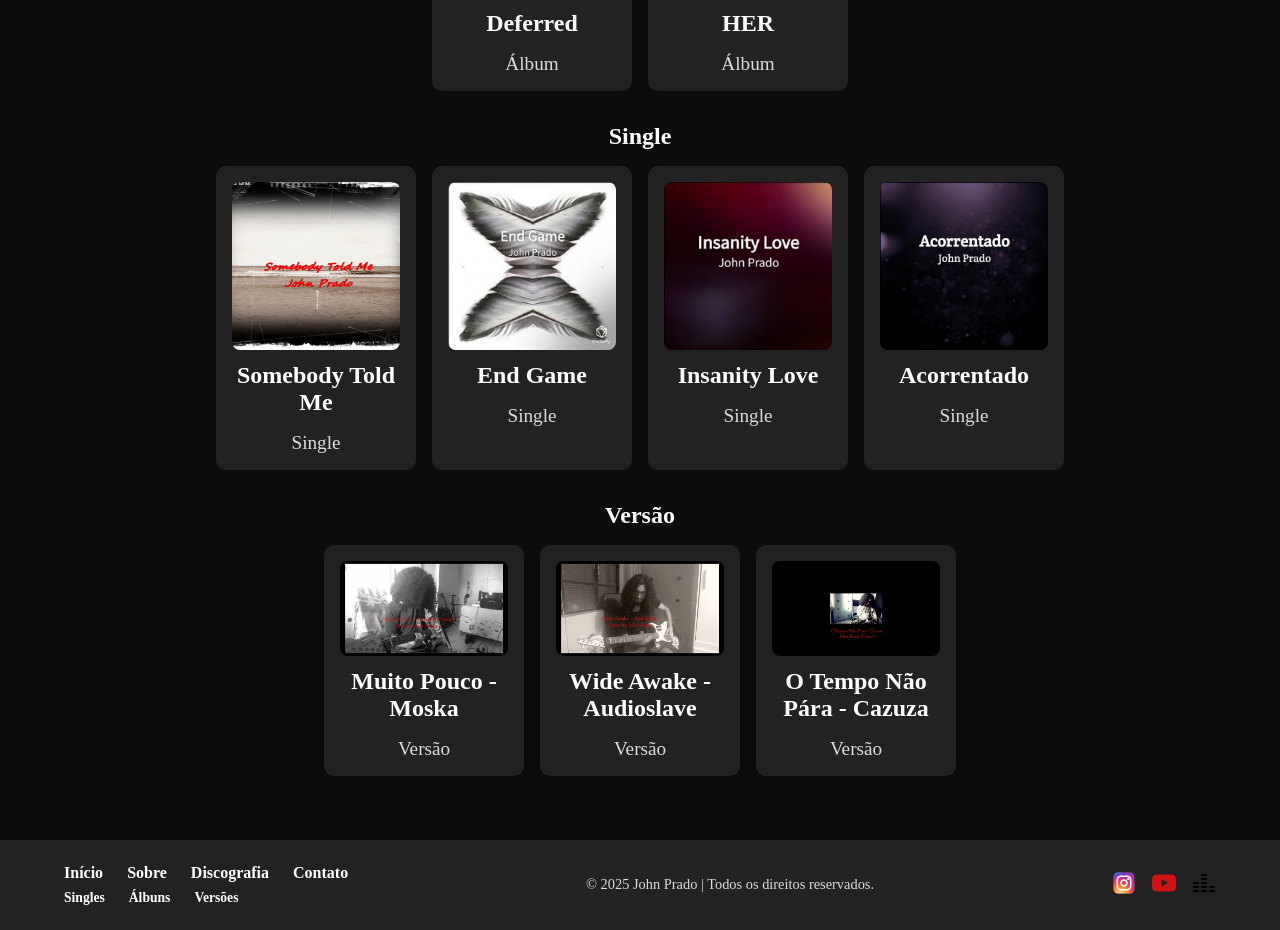
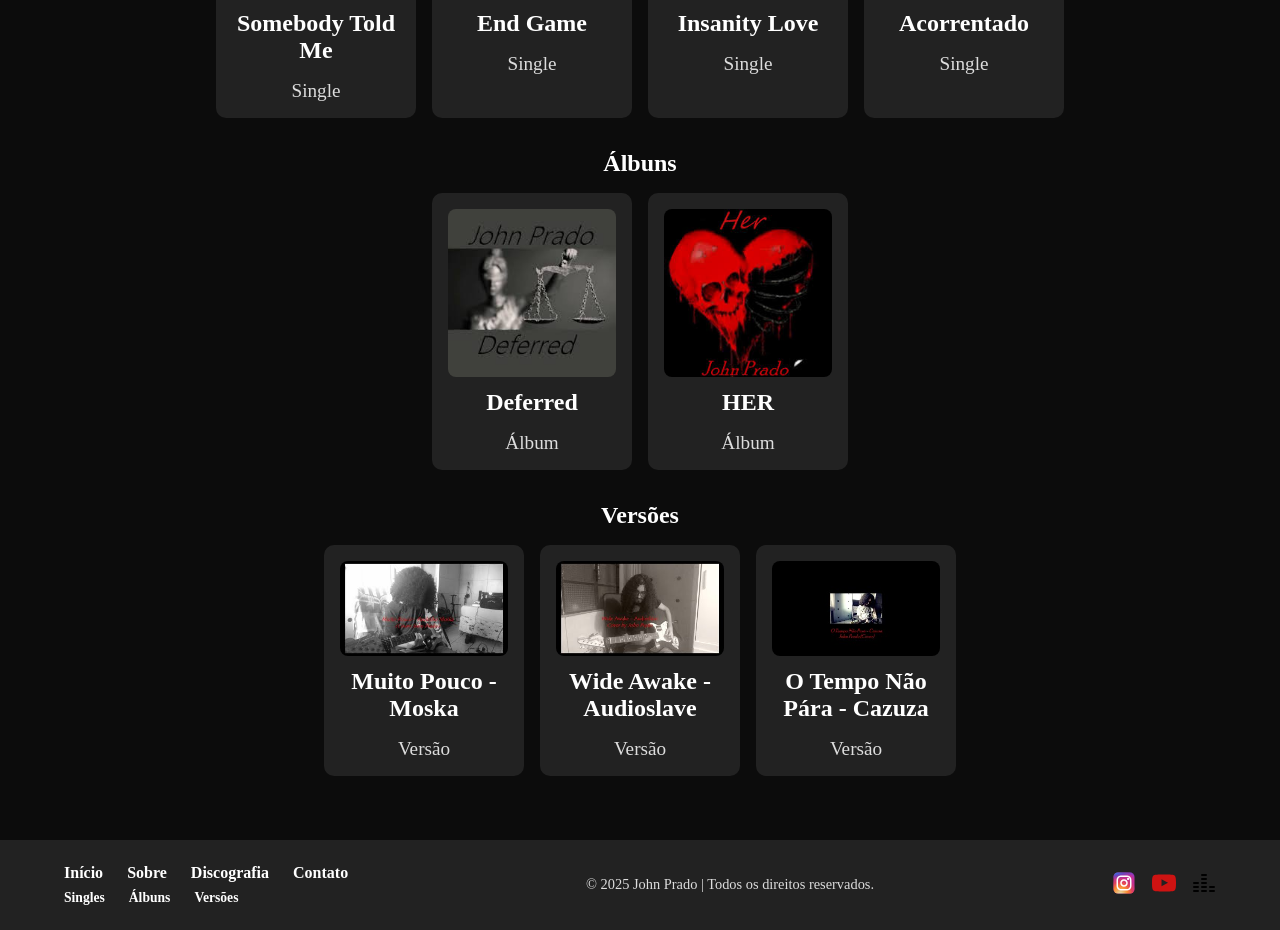
Before and after one commit to joaoluis17/music-portfolio, a Vue app: page / in a window 1280 px wide. Shown: the part 2688-3618 px from the top of the page. Built offline with nearby package versions, Linux system fonts and the light colour scheme.

Commit message:
tela de discografia completa

```diff
--- a/src/components/Footer.vue
+++ b/src/components/Footer.vue
@@ -4,15 +4,15 @@
       <!-- Navegação (à esquerda) -->
       <nav class="footer-nav">
         <ul>
-          <li><router-link to="/">Início</router-link></li>
-          <li><router-link to="/sobre">Sobre</router-link></li>
-          <li><router-link to="/discografia">Discografia</router-link></li>
-          <li><router-link to="/contato">Contato</router-link></li>
+          <li><a href="#inicio">Início</a></li>
+          <li><a href="#sobre">Sobre</a></li>
+          <li><a href="#discografia">Discografia</a></li>
+          <li><a href="#contato">Contato</a></li>
         </ul>
         <ul class="discografia-sub">
-          <li><router-link to="/discografia/singles">Singles</router-link></li>
-          <li><router-link to="/discografia/albuns">Álbuns</router-link></li>
-          <li><router-link to="/discografia/versoes">Versões</router-link></li>
+          <li><a href="#singles">Singles</a></li>
+          <li><a href="#albuns">Álbuns</a></li>
+          <li><a href="#versoes">Versões</a></li>
         </ul>
       </nav>
 
--- a/src/components/Header.vue
+++ b/src/components/Header.vue
@@ -21,7 +21,7 @@
               </li>
               <li>
                 <img :src="require('@/assets/album-icon.svg')" alt="Ícone Álbuns">
-                <a href="#álbuns">Álbuns</a>
+                <a href="#albuns">Álbuns</a>
               </li>
               <li>
                 <img :src="require('@/assets/version-icon.svg')" alt="Ícone Versões">
--- a/src/views/Discography.vue
+++ b/src/views/Discography.vue
@@ -4,11 +4,46 @@
       <h2>Discografia</h2>
       <p>Aqui você encontrará meus álbuns e singles lançados.</p>
 
-      <div v-for="(category, key) in categorizedDiscography" :key="key" class="category-section">
-        <h3>{{ key }}</h3>
+      <!-- Singles -->
+      <div v-if="categorizedDiscography['Single']" id="singles" class="category-section">
+        <h3>Singles</h3>
         <div class="discography-grid">
           <div
-            v-for="(item, index) in category"
+            v-for="(item, index) in categorizedDiscography['Single']"
+            :key="index"
+            class="disc-item"
+            @click="openDetails(item)"
+          >
+            <img :src="item.cover" :alt="item.title" class="cover" />
+            <h3>{{ item.title }}</h3>
+            <p>{{ item.type }}</p>
+          </div>
+        </div>
+      </div>
+
+      <!-- Álbum -->
+      <div v-if="categorizedDiscography['Álbum']" id="albuns" class="category-section">
+        <h3>Álbuns</h3>
+        <div class="discography-grid">
+          <div
+            v-for="(item, index) in categorizedDiscography['Álbum']"
+            :key="index"
+            class="disc-item"
+            @click="openDetails(item)"
+          >
+            <img :src="item.cover" :alt="item.title" class="cover" />
+            <h3>{{ item.title }}</h3>
+            <p>{{ item.type }}</p>
+          </div>
+        </div>
+      </div>
+
+      <!-- Versões -->
+      <div v-if="categorizedDiscography['Versão']" id="versoes" class="category-section">
+        <h3>Versões</h3>
+        <div class="discography-grid">
+          <div
+            v-for="(item, index) in categorizedDiscography['Versão']"
             :key="index"
             class="disc-item"
             @click="openDetails(item)"
@@ -57,7 +92,7 @@ export default {
           cover: require("@/assets/capa-deferred.jpeg"),
           description: "Esse é meu último lançamento, um EP que contém 5 músicas sendo 4 inéditas e uma remasterização.",
           tracks: ["01 - I Don't Wanna More War", "02 - Life Machine", "03 - Refúgio", "04 - Deferred", "05 - O Evento"],
-          video: "https://www.youtube.com/watch?v=MMZ1Q6rsgbE&list=OLAK5uy_mbjyNGVih0T_xpckHunl0SCarYoR45CsA"
+          video: "https://www.youtube.com/embed/MMZ1Q6rsgbE?list=OLAK5uy_mbjyNGVih0T_xpckHunl0SCarYoR45CsA"
         },
         {
           title: "Somebody Told Me",
@@ -65,7 +100,7 @@ export default {
           cover: require("@/assets/capa-somebody-told-me.jpeg"),
           description: "Single lançado em 2020.",
           tracks: ["Somebody Told Me"],
-          video: "https://www.youtube.com/watch?v=6QxB6oeVzgk&list=PLdKtehzRUkBuTcW0oBm4nizaBhAWp79hf&index=4"
+          video: "https://www.youtube.com/embed/6QxB6oeVzgk?list=PLdKtehzRUkBuTcW0oBm4nizaBhAWp79hf&index=4"
         },
         {
           title: "HER",
@@ -73,15 +108,15 @@ export default {
           cover: require("@/assets/capa-her.jpeg"),
           description: "Meu primeiro EP lançado, no começo de 2020 com 6 músicas inéditas.",
           tracks: ["01 - Fix You", "02 - HER", "03 - Mess On My Mind", "04 - Changes", "05 - Between Music and Photos", "06 - Gone"],
-          video: "https://www.youtube.com/watch?v=RmiCMrWEFGw&list=PLdKtehzRUkBtavopYNzxOvp2tbDiOXo_I&index=2"
+          video: "https://www.youtube.com/embed/RmiCMrWEFGw?list=PLdKtehzRUkBtavopYNzxOvp2tbDiOXo_I&index=2"
         },
         {
           title: "End Game",
           type: "Single",
           cover: require("@/assets/capa-end-game.jpeg"),
-          description: "Single lançado no final de 2019. Esse foi o 3º Single lançado na minha carreira..",
+          description: "Single lançado no final de 2019. Esse foi o 3º Single lançado na minha carreira.",
           tracks: ["End Game"],
-          video: "https://www.youtube.com/watch?v=vU5jB6MzGQU&list=PLdKtehzRUkBuTcW0oBm4nizaBhAWp79hf&index=3"
+          video: "https://www.youtube.com/embed/vU5jB6MzGQU?list=PLdKtehzRUkBuTcW0oBm4nizaBhAWp79hf&index=3"
         },
         {
           title: "Insanity Love",
@@ -89,7 +124,7 @@ export default {
           cover: require("@/assets/capa-insanity-love.jpeg"),
           description: "Single lançado em 2019. Esse foi o 2º Single lançado na minha carreira.",
           tracks: ["Insanity Love"],
-          video: "https://www.youtube.com/watch?v=ickIr__1BN0&list=PLdKtehzRUkBuTcW0oBm4nizaBhAWp79hf&index=2"
+          video: "https://www.youtube.com/embed/ickIr__1BN0?list=PLdKtehzRUkBuTcW0oBm4nizaBhAWp79hf&index=2"
         },
         {
           title: "Acorrentado",
@@ -97,7 +132,7 @@ export default {
           cover: require("@/assets/capa-acorrentado.jpg"),
           description: "Primeiro Single lançado na minha carreira. Lançamento em agosto em 2019.",
           tracks: ["Acorrentado"],
-          video: "https://www.youtube.com/watch?v=pWaJbm_nGpU&list=PLdKtehzRUkBuTcW0oBm4nizaBhAWp79hf&index=1"
+          video: "https://www.youtube.com/embed/pWaJbm_nGpU?list=PLdKtehzRUkBuTcW0oBm4nizaBhAWp79hf&index=1"
         },
         {
           title: "Muito Pouco - Moska",
@@ -105,7 +140,7 @@ export default {
           cover: require("@/assets/capa-muito-pouco.jpg"),
           description: "Versão da música 'Muito Pouco' do Paulinho Moska.",
           tracks: ["Muito Pouco - Moska"],
-          video: "https://www.youtube.com/watch?v=4PaoNHjwZ7Y&list=PLdKtehzRUkBvHyuwIususiNZA6l9QchpW&index=3"
+          video: "https://www.youtube.com/embed/4PaoNHjwZ7Y?list=PLdKtehzRUkBvHyuwIususiNZA6l9QchpW&index=3"
         },
         {
           title: "Wide Awake - Audioslave",
@@ -113,7 +148,7 @@ export default {
           cover: require("@/assets/capa-wide-awake.jpg"),
           description: "Versão da música 'Wide Awake' do Audioslave.",
           tracks: ["Wide Awake - Audioslave"],
-          video: "https://www.youtube.com/watch?v=Ep6OxmWQsqE"
+          video: "https://www.youtube.com/embed/Ep6OxmWQsqE"
         },
         {
           title: "O Tempo Não Pára - Cazuza",
@@ -121,7 +156,7 @@ export default {
           cover: require("@/assets/capa-o-tempo-nao-para.jpg"),
           description: "Versão da música 'O Tempo Não Pára do Cazuza.",
           tracks: ["O Tempo Não Pára - Cazuza"],
-          video: "https://www.youtube.com/watch?v=cB1cO29V2l4"
+          video: "https://www.youtube.com/embed/cB1cO29V2l4"
         }
       ],
       selectedItem: null,
@@ -219,6 +254,7 @@ h3 {
   display: flex;
   justify-content: center;
   align-items: center;
+  overflow: hidden;
 }
 
 .modal-content {
@@ -229,6 +265,8 @@ h3 {
   max-width: 500px;
   color: white;
   position: relative;
+  max-height: 80vh;
+  overflow-y: auto;
 }
 
 .modal-cover {
--- a/src/views/Home.vue
+++ b/src/views/Home.vue
@@ -1,9 +1,6 @@
 <template>
   <div class="home">
     <!-- Logo -->
-    <div class="logo-container">
-      <!-- <img src="/assets/logo.png" alt="John Prado Logo" class="logo" /> -->
-    </div>
 
     <section id="inicio" class="section"></section>
 
```
